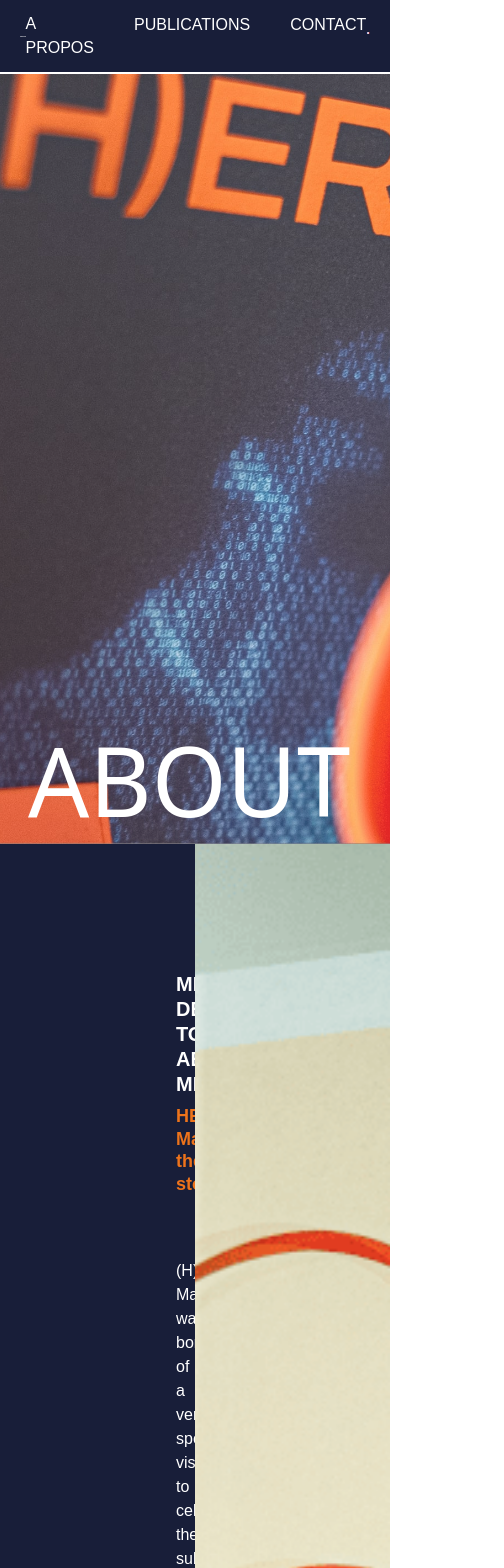
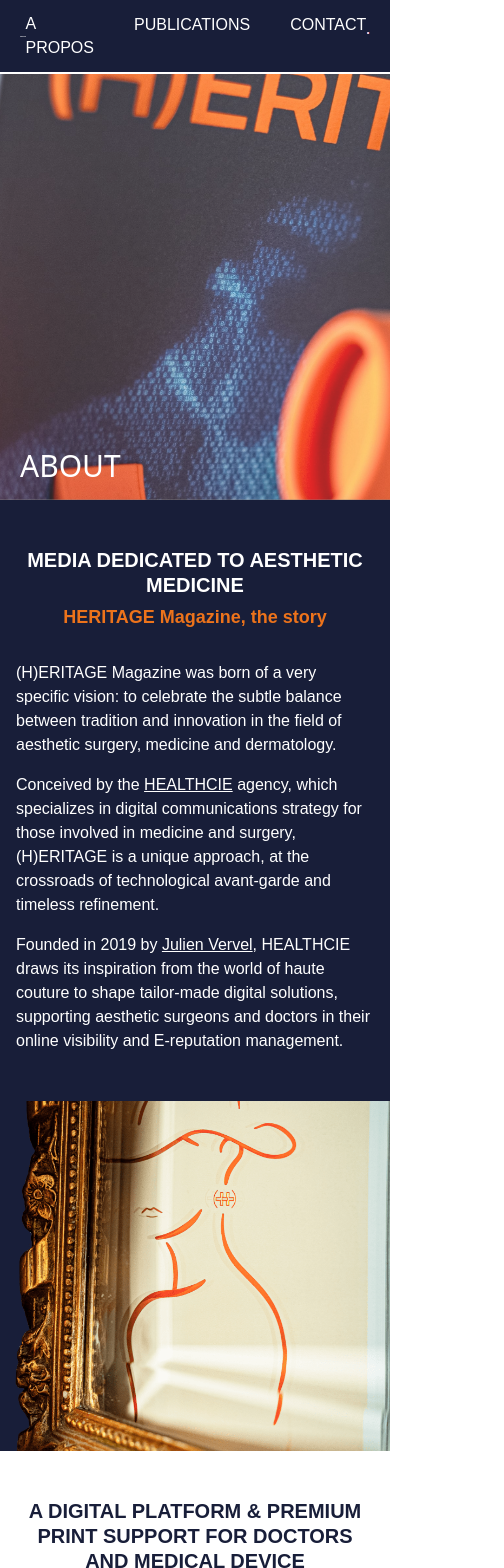
Before and after one commit to Thibso/heritage-magazine, a Next.js app: page /en/about in a window 390 px wide. Shown: the top 1568 px of the page, 504 px wide, since content can reach past the window. Built offline with nearby package versions, Linux system fonts and the light colour scheme; a web font is replaced by a local one.

Commit message:
about mobile and menu links

```diff
--- a/src/app/[locale]/about/page.tsx
+++ b/src/app/[locale]/about/page.tsx
@@ -11,18 +11,20 @@ export default function About() {
   return (
     <main>
       <section>
-        <div className=" h-screen max-h-[1200px] grid items-end relative px-7 py-4">
-          <span className="text-white uppercase text-8xl">{t("h1")}</span>
+        <div className="px-5 py-4 max-lg:h-[500px] lg:h-screen max-h-[1200px] grid items-end relative lg:px-7 lg:py-4">
+          <span className="text-white uppercase text-3xl lg:text-8xl">
+            {t("h1")}
+          </span>
           <Image
             src={header}
             alt=""
-            className="fixed size-full top-0 left0 object-cover -z-[1] opacity-85"
+            className="absolute lg:fixed size-full top-0 left-0 object-cover -z-[1] opacity-85"
           />
         </div>
       </section>
 
-      <section className="grid grid-cols-2 bg-mainBlue text-white">
-        <div className="px-44 py-32 space-y-16">
+      <section className="lg:grid lg:grid-cols-2 bg-mainBlue text-white">
+        <div className="px-4 py-12 lg:px-44 lg:py-32 lg:space-y-16 space-y-8">
           <div>
             <h1 className="h2 text-white">{t("first.h2")}</h1>
             <h2 className="h3 mt-2 lg:mt-4">{t("first.h3")}</h2>
@@ -53,7 +55,7 @@ export default function About() {
           </div>
         </div>
 
-        <div className="relative">
+        <div className="relative max-lg:h-[350px]">
           <Image
             src={miror}
             alt=""
@@ -62,15 +64,15 @@ export default function About() {
         </div>
       </section>
 
-      <section className="grid grid-cols-8 bg-white">
-        <div className="col-span-3 relative">
+      <section className="max-lg:flex max-lg:flex-col-reverse lg:grid lg:grid-cols-8 bg-white">
+        <div className="col-span-3 relative max-lg:h-[350px]">
           <Image
             src={follow}
             alt=""
             className="absolute size-full top-0 left-0 object-cover"
           />
         </div>
-        <div className="col-span-5 px-44 py-32 space-y-16">
+        <div className="col-span-5 px-4 py-12 lg:px-44 lg:py-32 space-y-8 lg:space-y-16">
           <div>
             <h2 className="h2 text-mainBlue">{t("follow.h2")}</h2>
             <h3 className="h3 mt-2 lg:mt-4">{t("follow.h3")}</h3>
--- a/src/app/components/layout/Header.tsx
+++ b/src/app/components/layout/Header.tsx
@@ -64,7 +64,10 @@ export default function Header(props: Props) {
           </a>
         </li>
         <li>
-          <a href="" className="font-sfPro font-medium uppercase">
+          <a
+            href="/fr/publications-innovations-medecine-esthetique"
+            className="font-sfPro font-medium uppercase"
+          >
             Publications
           </a>
         </li>
```
